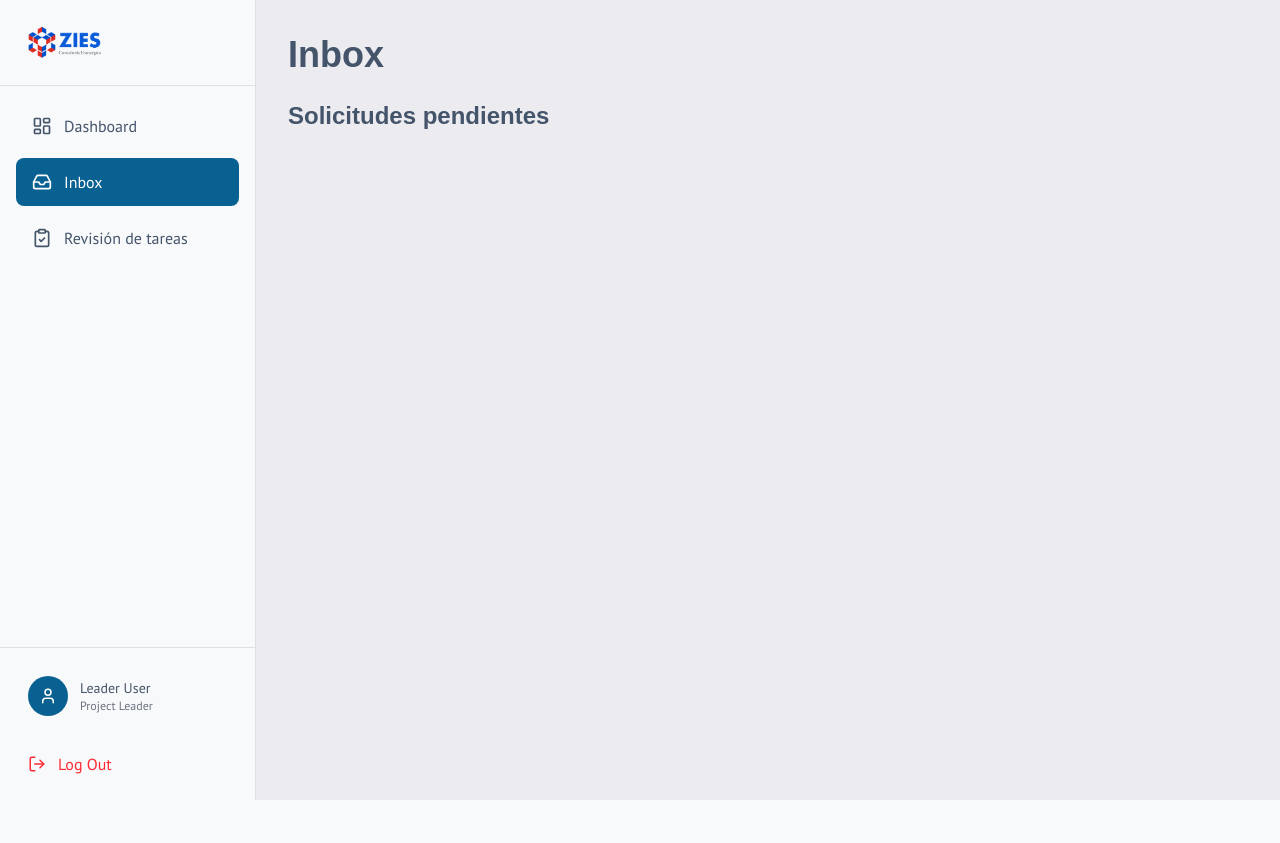
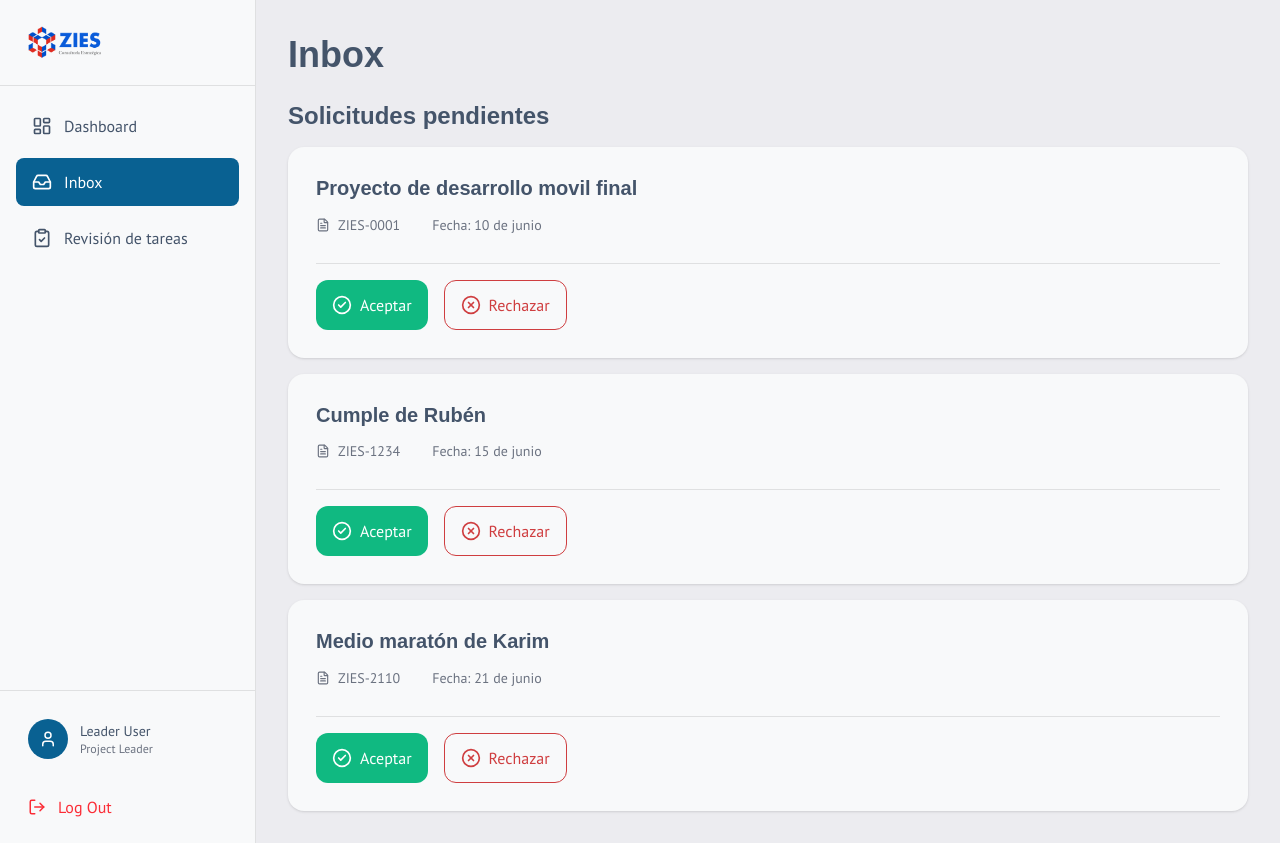
Before and after one commit to AvalosRubenn/Sistema-AdS, a React (Vite) app: page /inbox in a window 1280 px wide. Before the commit the page ends 800 px from the top, so only its background shows below. Built offline with nearby package versions, Linux system fonts and the light colour scheme; a web font is replaced by a local one.

Commit message:
feat(vistageneraldeunproyecto): componente para renderizar todos los proyectos

```diff
--- /dev/null
+++ b/src/components/PendingProject.tsx
@@ -0,0 +1,35 @@
+import { FileText, CircleCheck, CircleX } from "lucide-react";
+export interface PendingProjectProps {
+  titulo: string;
+  fecha: string;
+  codigo: string;
+}
+function PendingProject({ titulo, fecha, codigo }: PendingProjectProps) {
+  return (
+    <div className="w-full bg-background shadow-sm p-7 rounded-2xl flex flex-col gap-2">
+      <h3 className="text-xl font-semibold text-zies-azul-1">{titulo}</h3>
+
+      <div className="mb-5 flex items-center gap-8 text-sm mt-1 text-muted-foreground">
+        <div className="flex items-center gap-2">
+          <FileText size={14} />
+          <span>ZIES-{codigo}</span>
+        </div>
+        <span>Fecha: {fecha}</span>
+      </div>
+      <div className="border-t border-border pt-4">
+        <div className="flex gap-4">
+          <button className="rounded-xl bg-success px-4 py-3 text-md font-medium text-white hover:opacity-85 flex items-center gap-2">
+            <CircleCheck size={20} />
+            Aceptar
+          </button>
+          <button className="rounded-xl bg-background px-4 py-3 text-md text-error font-medium border border-error  hover:opacity-85 flex items-center gap-2">
+            <CircleX size={20} />
+            Rechazar
+          </button>
+        </div>
+      </div>
+    </div>
+  );
+}
+
+export default PendingProject;
--- a/src/pages/Inbox.tsx
+++ b/src/pages/Inbox.tsx
@@ -1,11 +1,38 @@
+import { Pen } from "lucide-react";
+import PendingProject from "../components/PendingProject";
+import type { PendingProjectProps } from "../components/PendingProject";
+
+const proyectosPendientes: PendingProjectProps[] = [
+  {
+    titulo: "Proyecto de desarrollo movil final",
+    fecha: "10 de junio",
+    codigo: "0001",
+  },
+  {
+    titulo: "Cumple de Rubén",
+    fecha: "15 de junio",
+    codigo: "1234",
+  },
+  {
+    titulo: "Medio maratón de Karim",
+    fecha: "21 de junio",
+    codigo: "2110",
+  },
+];
+
 function Inbox() {
   return (
     <div className="min-h-screen w-full bg-muted p-8">
       <h1 className="mb-6 text-4xl font-bold text-zies-azul-1">Inbox</h1>
 
-      <h2 className="text-2xl font-semibold text-zies-azul-1">
+      <h2 className="text-2xl font-semibold text-zies-azul-1 mb-4">
         Solicitudes pendientes
       </h2>
+      <div className="flex flex-col itemx-center gap-4">
+        {proyectosPendientes.map((p) => (
+          <PendingProject titulo={p.titulo} fecha={p.fecha} codigo={p.codigo} />
+        ))}
+      </div>
     </div>
   );
 }
```
